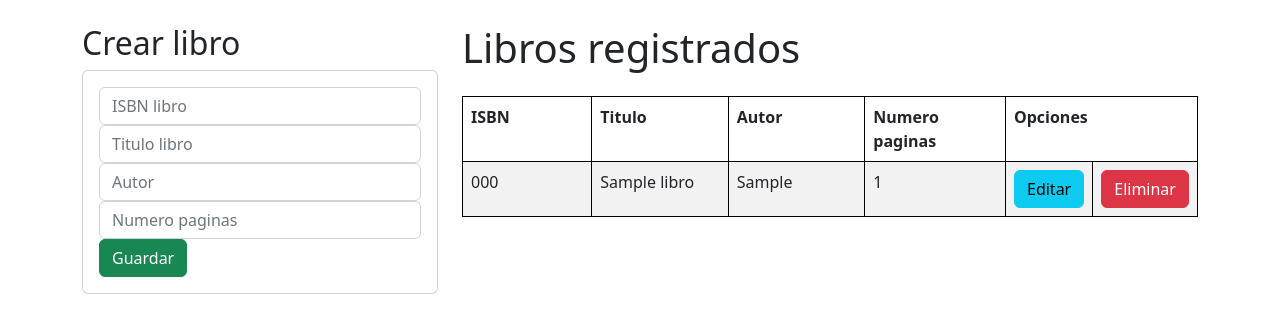
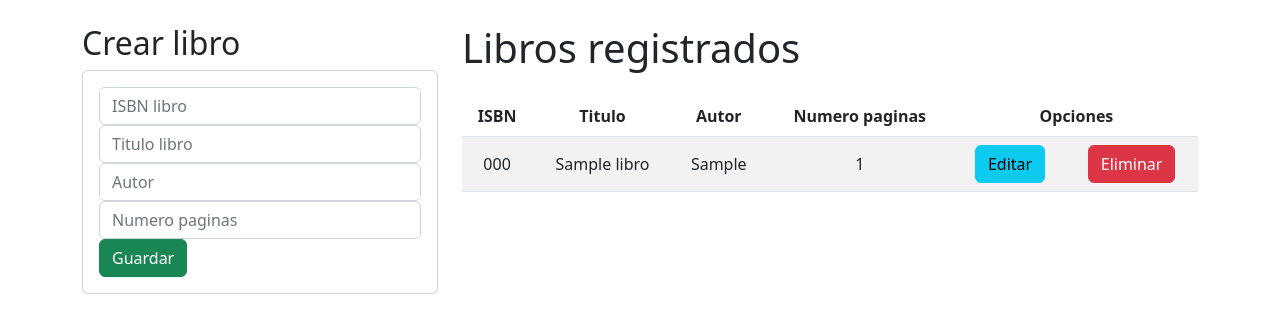
Before and after one commit to mrygr/libreria, a Django app: page /gestionLibros/ in a window 1280 px wide. Shown: the part 56-389 px from the top of the page. Run offline with Django 4.2, Linux system fonts and the light colour scheme; tables that the repository leaves empty hold one stand-in row (values such as "Sample post").

Commit message:
Prueba estilos

```diff
--- a/Aplicaciones/sistema/static/css/gestionUsuarios.css
+++ b/Aplicaciones/sistema/static/css/gestionUsuarios.css
@@ -1,7 +1,5 @@
 th,
 td{
-   width: 25%;
-   text-align: left;
-   vertical-align: top;
-   border: 1px solid #000;
+    text-align: center;
+    vertical-align: middle;
 }
```
